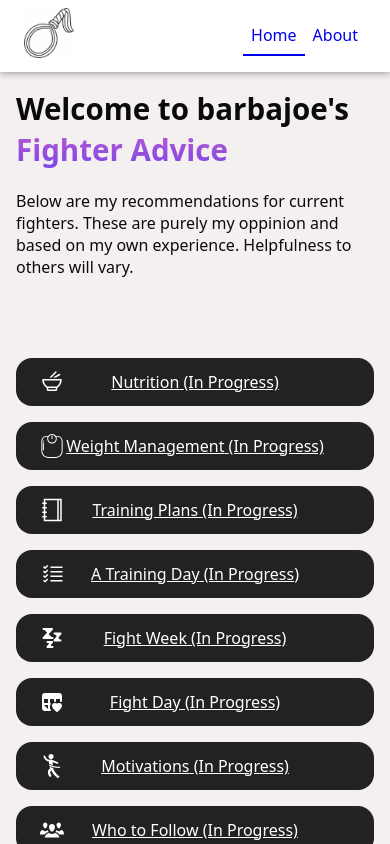
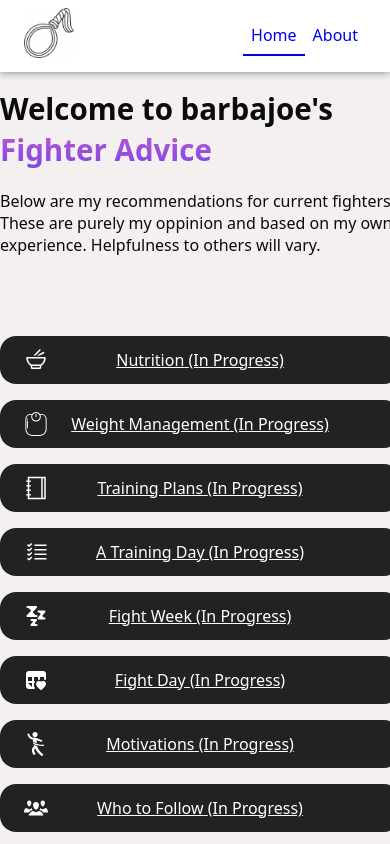
Before and after one commit to Barbacoa08/fighter-advice, a SvelteKit app: page / in a window 390 px wide. Shown: the top 844 px of the page. Built offline with nearby package versions, Linux system fonts and the light colour scheme.

Commit message:
better formatting of main content (#22)

```diff
--- a/src/routes/+layout.svelte
+++ b/src/routes/+layout.svelte
@@ -23,8 +23,7 @@
   }
 
   main {
-    margin: auto;
-    padding: 1em;
-    max-width: 60ch;
+    margin: 1rem auto;
+    width: clamp(400px, 80%, 60ch);
   }
 </style>
```
